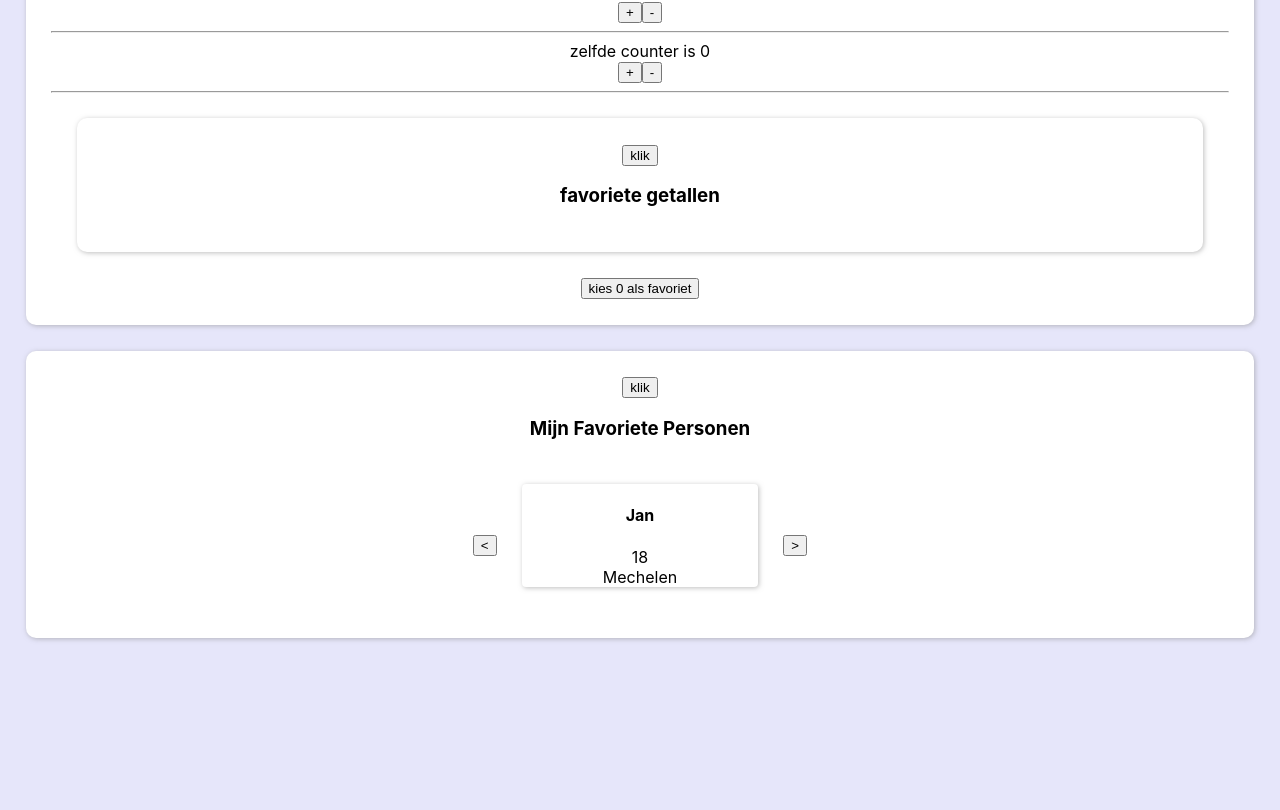
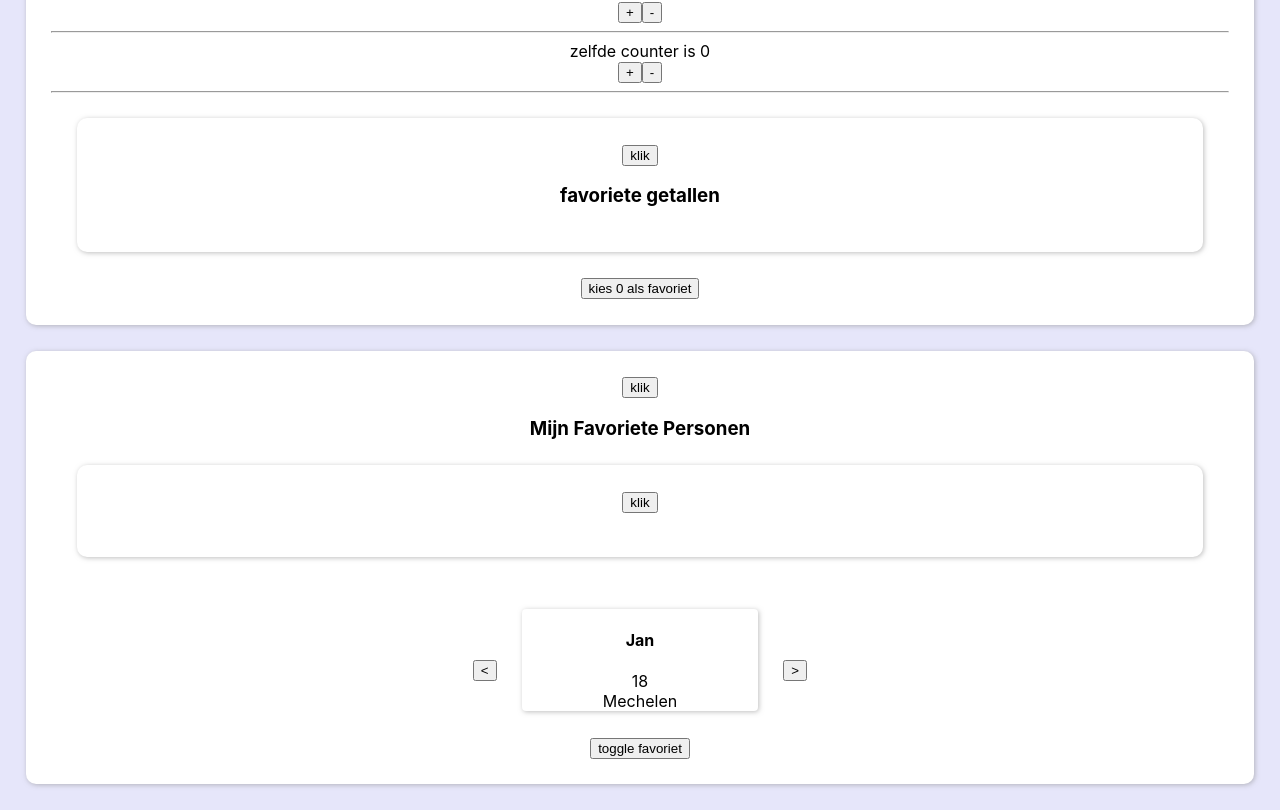
Before and after one commit to SanderLanciers/test2_react, a React (Create React App) app: page / in a window 1280 px wide. Shown: the part 3968-4778 px from the top of the page. Before the commit the page ends 4631 px from the top, so only its background shows below. Built offline with nearby package versions, Linux system fonts and the light colour scheme.

Commit message:
FavoritePersons

```diff
--- a/src/components/PersonBrowser.js
+++ b/src/components/PersonBrowser.js
@@ -1,10 +1,11 @@
 import React, {useState} from 'react';
 import {Section} from "./Section";
-import {Person} from "./Person";
+import {Person, Persons} from "./Person";
 
 export function PersonBrowser(props) {
     const {persons} = props;
     const [shownPerson, setShownPerson] = useState(persons[0]);
+    const [favoritePersons, setFavoritePersons] = useState([])
 
     function setNextShownPerson() {
         const indexOfShownPerson = persons.findIndex(p => p.id === shownPerson.id);
@@ -18,7 +19,15 @@ export function PersonBrowser(props) {
         setShownPerson(persons[indexOfNextPerson]);
     }
 
+    function toggleFavorite() {
+        if (favoritePersons.some(p => p.id===shownPerson.id))
+            setFavoritePersons(favoritePersons.filter(p => p.id !== shownPerson.id))
+        else
+            setFavoritePersons([...favoritePersons, shownPerson])
+    }
+
     return <Section title="Mijn Favoriete Personen">
+        <div><Persons persons={favoritePersons}/></div>
         <div className="personWithButtons">
             <div>
                 <button onClick={() => setPrevShownPerson()}>&lt;</button>
@@ -28,5 +37,6 @@ export function PersonBrowser(props) {
                 <button onClick={() => setNextShownPerson()}>&gt;</button>
             </div>
         </div>
+        <button onClick = {() => toggleFavorite()}>toggle favoriet</button>
     </Section>;
 }
```
